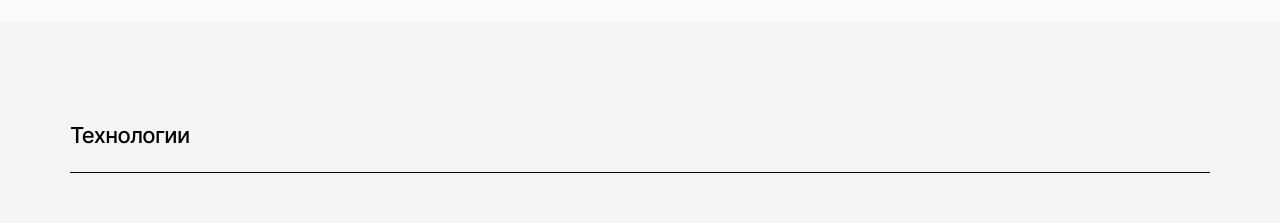
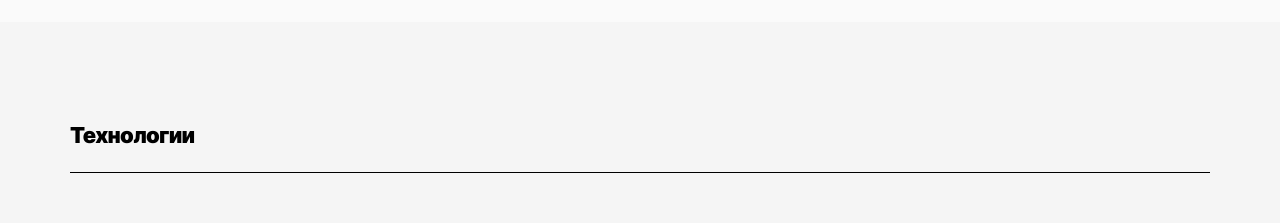
Before and after one commit to freebeego/movies-explorer-frontend, a React (Create React App) app: page / in a window 1280 px wide. Shown: the part 1220-1443 px from the top of the page. Built offline with nearby package versions, Linux system fonts and the light colour scheme.

Commit message:
fix: add hover to buttons

```diff
--- a/src/components/Main/Techs/Techs.css
+++ b/src/components/Main/Techs/Techs.css
@@ -79,7 +79,6 @@
   .techs__title {
     font-size: 22px;
     line-height: 27px;
-    font-weight: 500;
   }
 
   .techs__subtitle {
--- a/src/components/Search/FilterCheckbox/FilterCheckbox.css
+++ b/src/components/Search/FilterCheckbox/FilterCheckbox.css
@@ -56,6 +56,11 @@
   margin-left: 13px;
 }
 
+.switch__label-text:hover {
+  cursor: pointer;
+  opacity: .7;
+}
+
 @media screen and (min-width: 768px) {
   .switch__label-text {
     font-size: 14px;
```
